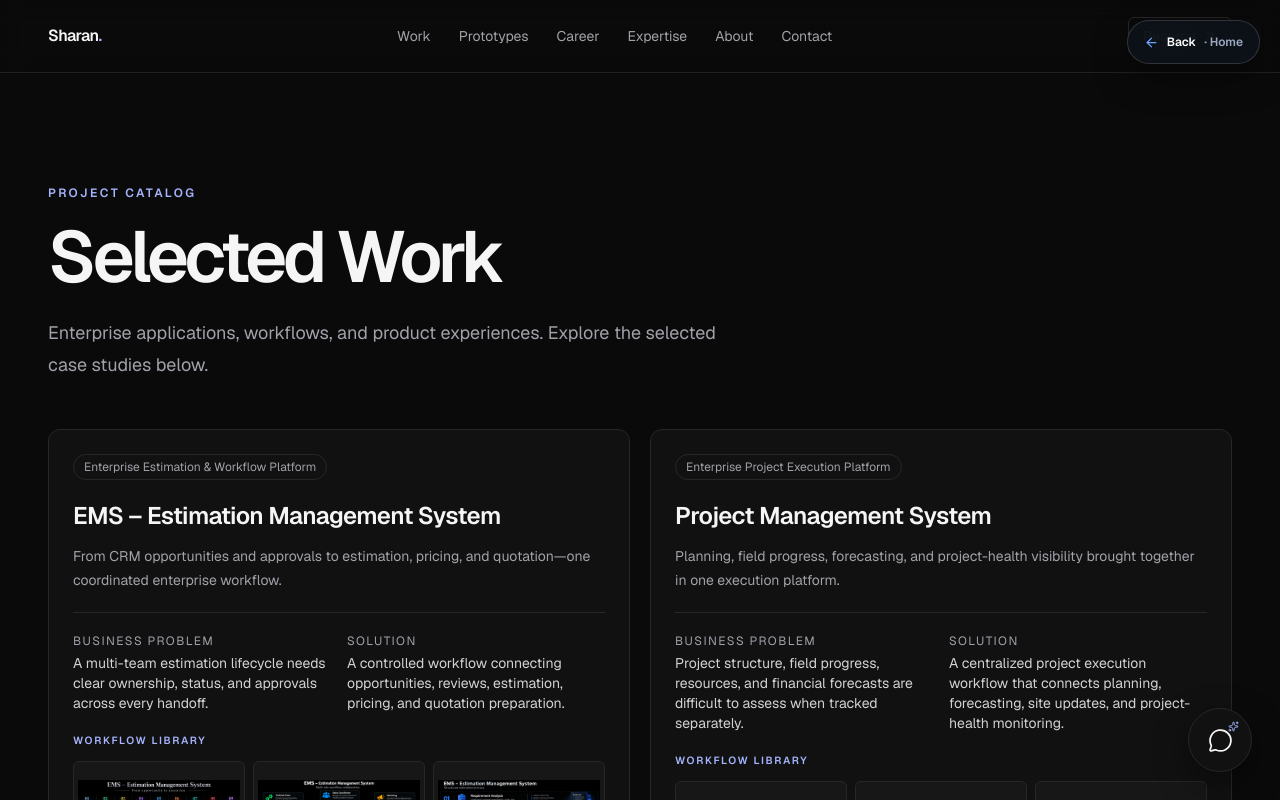
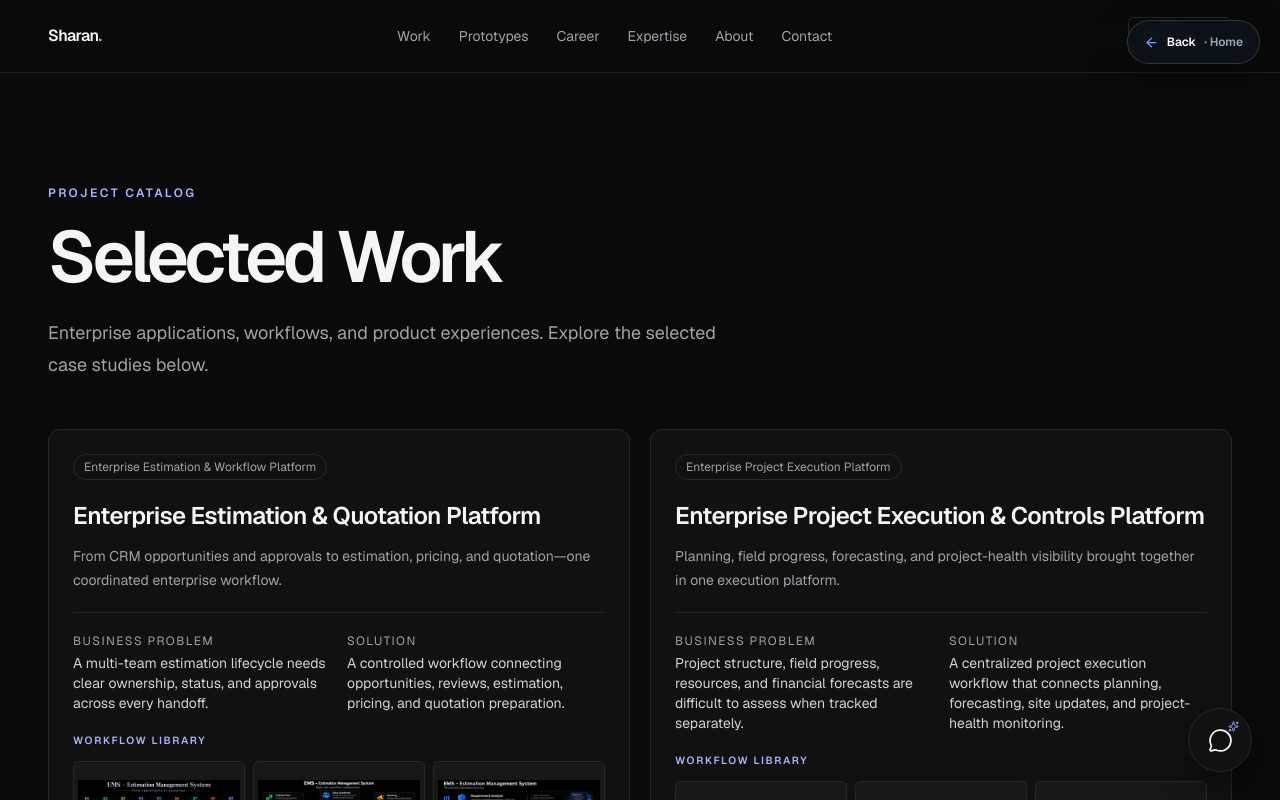
Before and after one commit to sharan-dev-ae/SharanPortfolio, a Next.js app: page /projects in a window 1280 px wide. Shown: the top 800 px of the page. Built offline with nearby package versions, Linux system fonts and the light colour scheme; no server answers.

Commit message:
Refine flagship project titles

```diff
--- a/src/components/sections/EmsCaseStudy.tsx
+++ b/src/components/sections/EmsCaseStudy.tsx
@@ -193,7 +193,7 @@ export function EmsCaseStudy() {
             href="/projects/project-management-system"
             className="hover:text-accent mt-2 inline-flex items-center gap-2 text-xl font-semibold"
           >
-            Project Management System{" "}
+            Enterprise Project Execution &amp; Controls Platform{" "}
             <ArrowUpRight size={19} aria-hidden="true" />
           </Link>
         </div>
--- a/src/components/sections/ProjectManagementCaseStudy.tsx
+++ b/src/components/sections/ProjectManagementCaseStudy.tsx
@@ -74,7 +74,7 @@ export function ProjectManagementCaseStudy() {
             <p className="mt-2 font-medium">{project.technicalFocus}</p>
           </div>
         </FadeIn>
-        <FadeIn><ProjectVisualLibrary visuals={project.visuals ?? []} label="Project Management System workflow library" /></FadeIn>
+        <FadeIn><ProjectVisualLibrary visuals={project.visuals ?? []} label="Enterprise Project Execution and Controls Platform workflow library" /></FadeIn>
       </Container>
       <StorySection number="01" title="Overview">
         <p>{copy.summary}</p>
@@ -192,7 +192,7 @@ export function ProjectManagementCaseStudy() {
             href="/projects/ems-estimation-management-system"
             className="hover:text-accent mt-2 inline-flex items-center gap-2 text-xl font-semibold"
           >
-            EMS – Estimation Management System
+            Enterprise Estimation &amp; Quotation Platform
             <ArrowUpRight size={19} aria-hidden="true" />
           </Link>
         </div>
--- a/src/data/assistant/knowledge.ts
+++ b/src/data/assistant/knowledge.ts
@@ -58,7 +58,7 @@ export function suggestionsForPath(pathname: string): string[] {
     ];
   if (pathname.includes("project-management-system"))
     return [
-      "Explain the Project Management System",
+      "Explain the Project Execution Platform",
       "What did Sharan contribute?",
       "How is project progress tracked?",
       "What technologies were used?",
@@ -88,7 +88,7 @@ export function suggestionsForPath(pathname: string): string[] {
     return [
       "What projects has he worked on?",
       "Tell me about EMS",
-      "Explain the Project Management System",
+      "Explain the Project Execution Platform",
       "What is Alnouras App?",
     ];
   return defaultSuggestions;
--- a/src/data/ems.ts
+++ b/src/data/ems.ts
@@ -1,5 +1,5 @@
 export const emsCaseStudy = {
-  subtitle: "Estimation Management System",
+  subtitle: "Enterprise Estimation & Quotation Platform",
   overview:
     "EMS is a large-scale enterprise application managing the estimation lifecycle from CRM opportunity initiation through multi-stage review, estimator processing, pricing, and quotation preparation. It connects several teams in one controlled, role-aware workflow.",
   problem:
--- a/src/data/projects.ts
+++ b/src/data/projects.ts
@@ -2,7 +2,7 @@ import type { Project } from "@/types/project";
 
 export const projects: Project[] = [
   {
-    title: "EMS – Estimation Management System",
+    title: "Enterprise Estimation & Quotation Platform",
     slug: "ems-estimation-management-system",
     shortDescription:
       "A large-scale enterprise platform managing the estimation lifecycle—from CRM opportunity initiation and multi-stage approvals to technical evaluation, estimator processing, pricing adjustments, and quotation preparation.",
@@ -78,7 +78,7 @@ export const projects: Project[] = [
     image: "/images/projects/enterprise-forecasting-platform.svg",
   },
   {
-    title: "Project Management System",
+    title: "Enterprise Project Execution & Controls Platform",
     slug: "project-management-system",
     shortDescription:
       "A comprehensive enterprise platform for planning, tracking, and controlling project execution—combining progress monitoring, resource forecasts, financial forecasts, and site updates in one system.",
```
